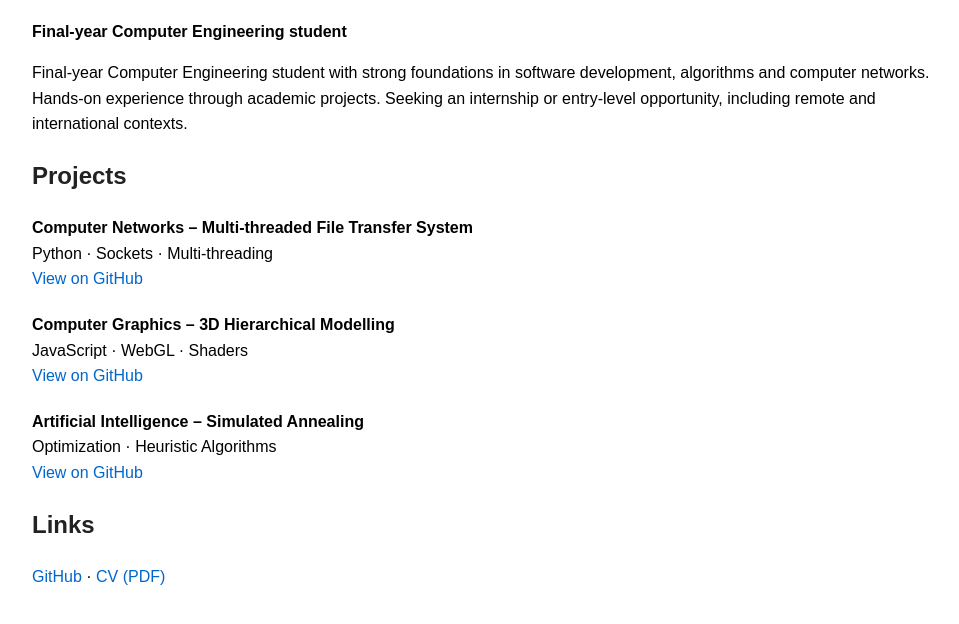
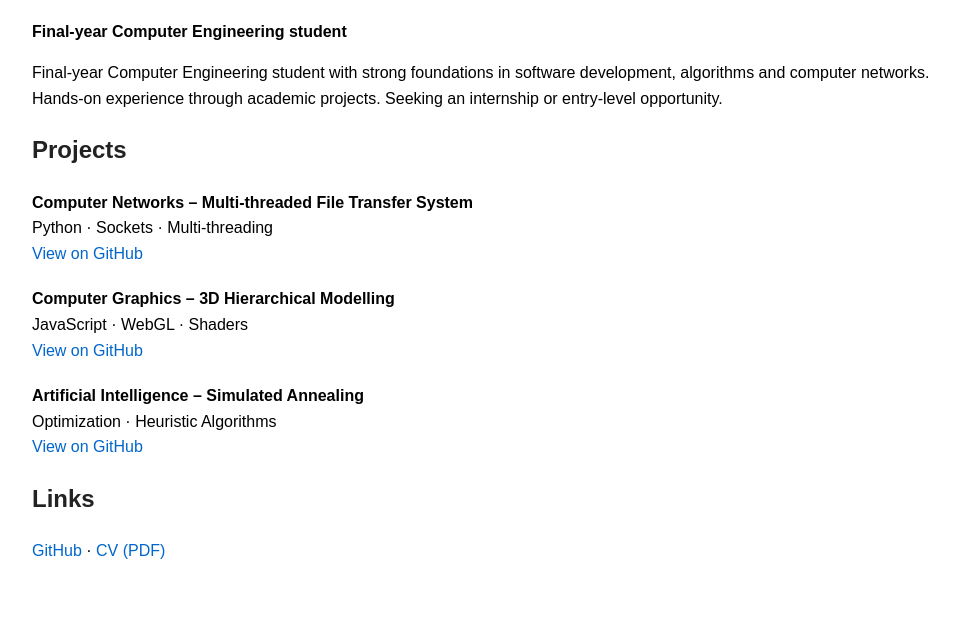
Before and after one commit to avbento67793/avbento67793.github.io, a plain HTML site: page index.html in a window 1280 px wide. Shown: the part 94-718 px from the top of the page, without its empty margins (158-1117 px from the left). Drawn offline with Linux system fonts and the light colour scheme.

Commit message:
Simplify internship opportunity statement
Removed mention of remote and international contexts from internship opportunity.

```diff
--- a/index.html
+++ b/index.html
@@ -32,7 +32,7 @@
   <p>
     Final-year Computer Engineering student with strong foundations in software development,
     algorithms and computer networks. Hands-on experience through academic projects.
-    Seeking an internship or entry-level opportunity, including remote and international contexts.
+    Seeking an internship or entry-level opportunity.
   </p>
 
   <h2>Projects</h2>
```
